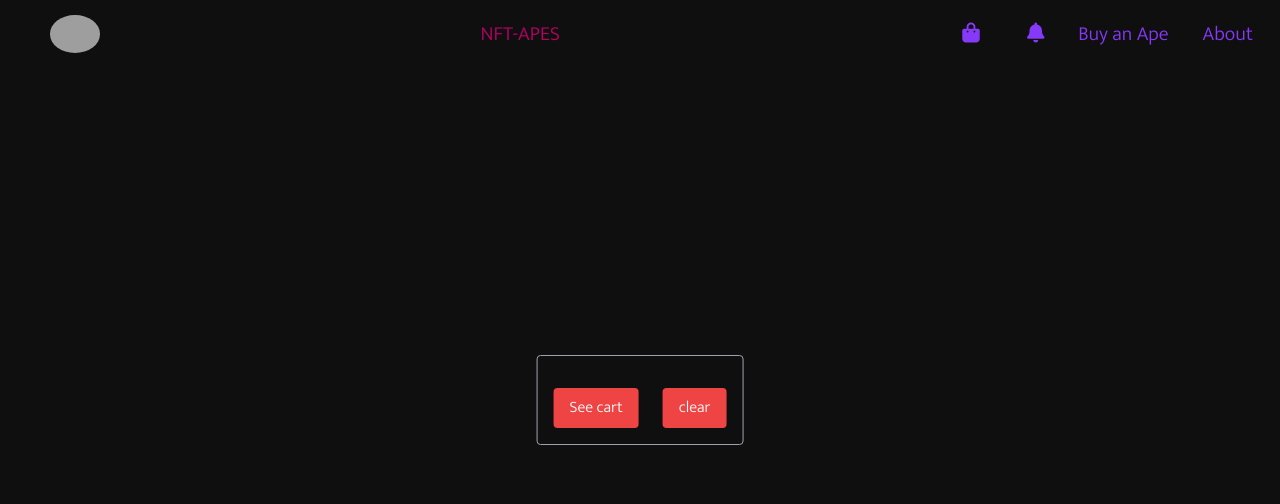
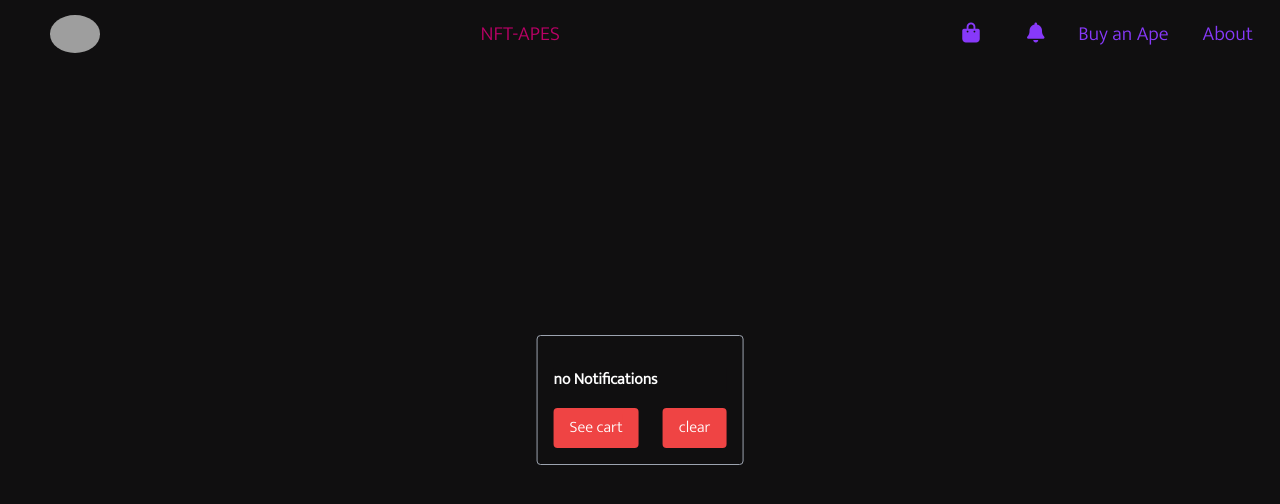
Before and after one commit to anandhu-as/e-commerce, a React (Vite) app: page /notification in a window 1280 px wide. Shown: the top 504 px of the page. Built offline with nearby package versions, Linux system fonts and the light colour scheme; grey boxes are pictures that could not be loaded.

Commit message:
fixed bug on notifications

```diff
--- a/src/Pages/Notifications/Notification.jsx
+++ b/src/Pages/Notifications/Notification.jsx
@@ -5,11 +5,9 @@ import { clearSpam } from "../../Redux/features/Product/ProductSlice";
 
 const Notification = () => {
   const { notifications } = useSelector((state) => state.products);
-  const { reactions } = useSelector((state) => state.emoji);
-  const likes = reactions.likes.length;
   const dispatch = useDispatch();
-  const message =
-    notifications.cartNotification.length && notifications.sameProduct.length;
+
+  notifications.cartNotification.length && notifications.sameProduct.length;
   return (
     <div className="fixed top-1/2 left-1/2 transform -translate-y-1/2 -translate-x-1/2 border border-gray-400 rounded p-4 ">
       {notifications.sameProduct.map((item) => {
@@ -26,9 +24,10 @@ const Notification = () => {
           </h2>
         );
       })}
-      {message.length === 0 && (
-        <h1 className="text-white font-bold mt-4">no Notifications </h1>
-      )}
+      {notifications.cartNotification.length ||
+        (notifications.clearNotification.length === 0 && (
+          <h1 className="text-white font-bold mt-4">no Notifications </h1>
+        ))}
       {notifications.cartNotification.map((data) => (
         <div key={data.id}>
           <h1 className="text-white font-bold mt-4">
```
